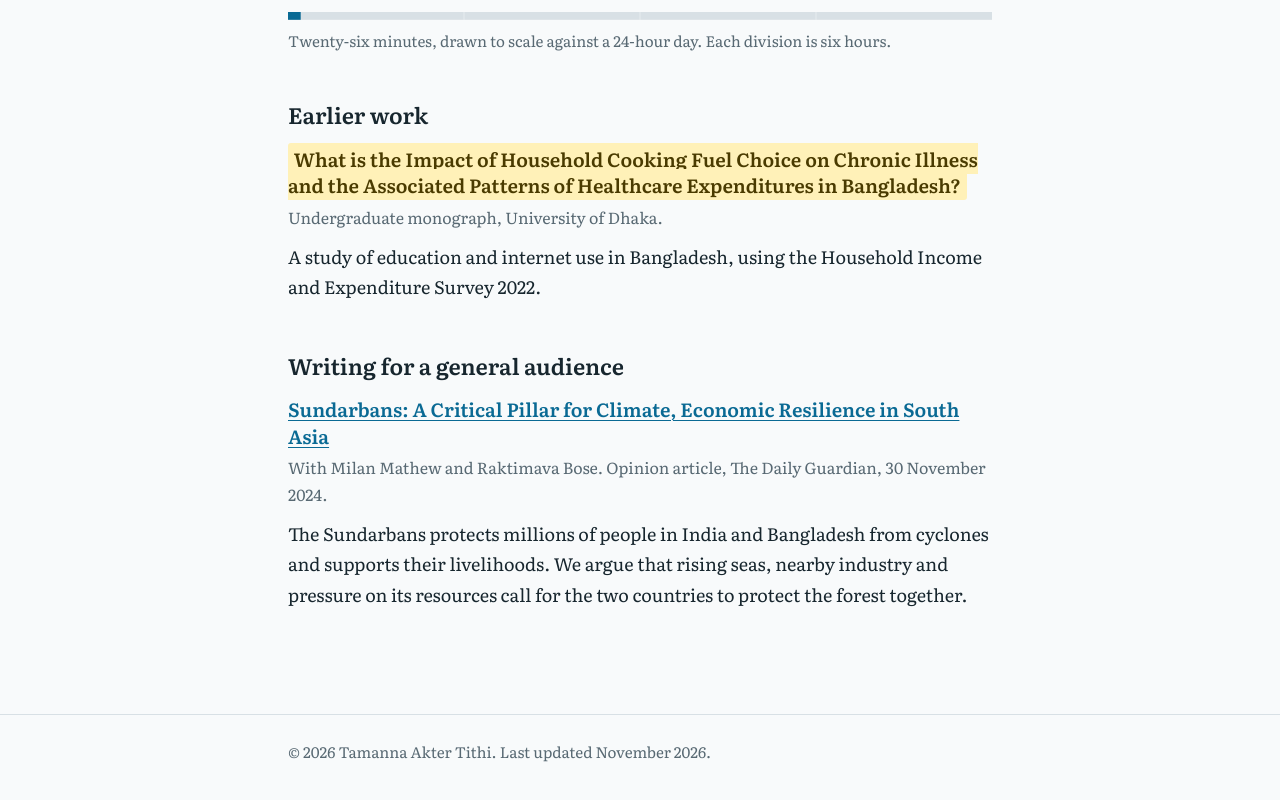
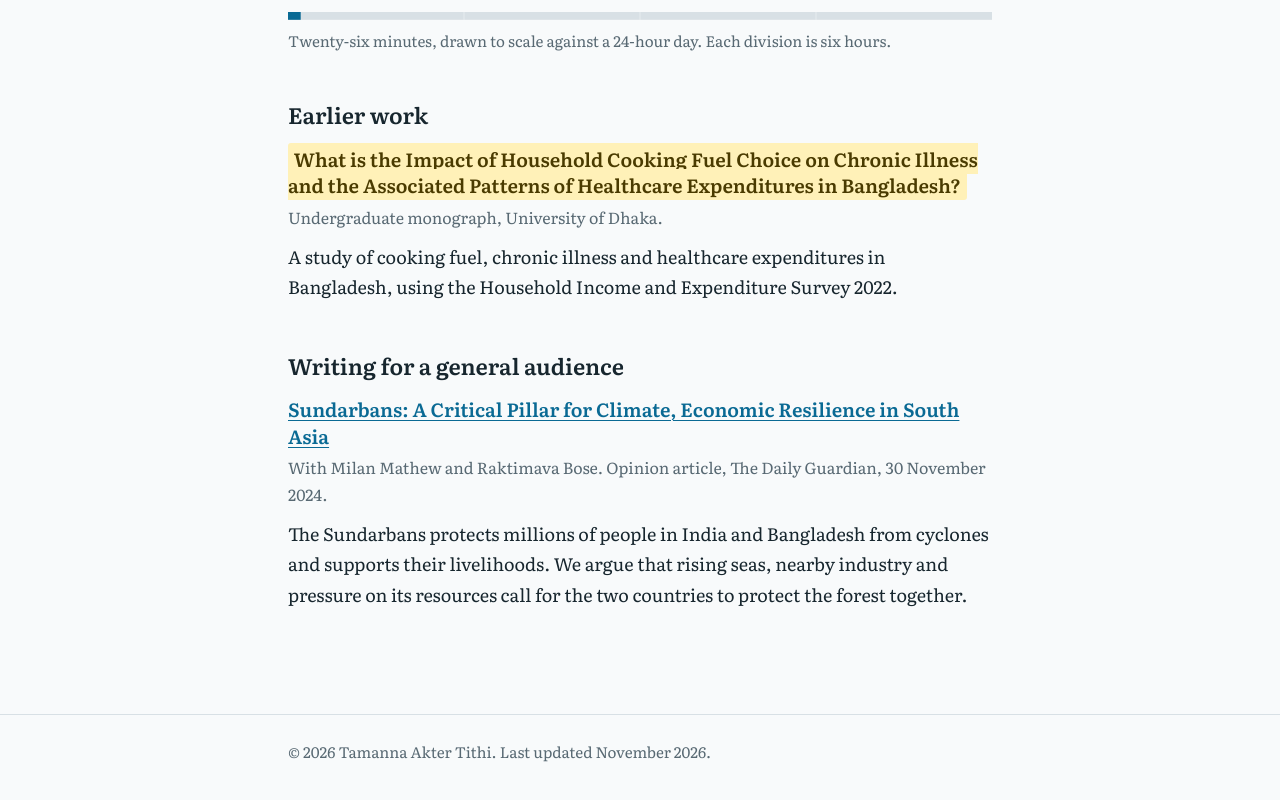
Before and after one commit to tamannaaktertithi/tamannaaktertithi.github.io, a plain HTML site: page research.html in a window 1280 px wide. Shown: the part 1359-2159 px from the top of the page. Drawn offline with Linux system fonts and the light colour scheme.

Commit message:
Update paper description in research.html

```diff
--- a/research.html
+++ b/research.html
@@ -68,7 +68,7 @@
       <article class="paper">
         <h3 class="paper-title"><span class="todo"> What is the Impact of Household Cooking Fuel Choice on Chronic Illness and the Associated Patterns of Healthcare Expenditures in Bangladesh? </span></h3>
         <p class="paper-meta">Undergraduate monograph, University of Dhaka.</p>
-        <p>A study of education and internet use in Bangladesh, using the Household Income and Expenditure Survey 2022.</p>
+        <p>A study of cooking fuel, chronic illness and healthcare expenditures in Bangladesh, using the Household Income and Expenditure Survey 2022.</p>
       </article>
 
       <h2>Writing for a general audience</h2>
```
